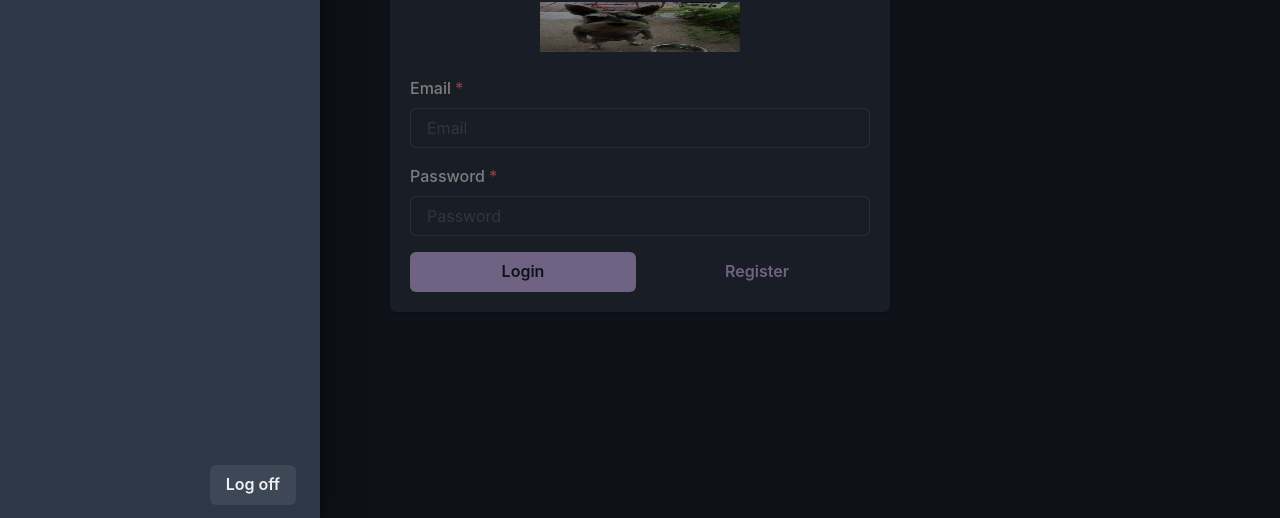
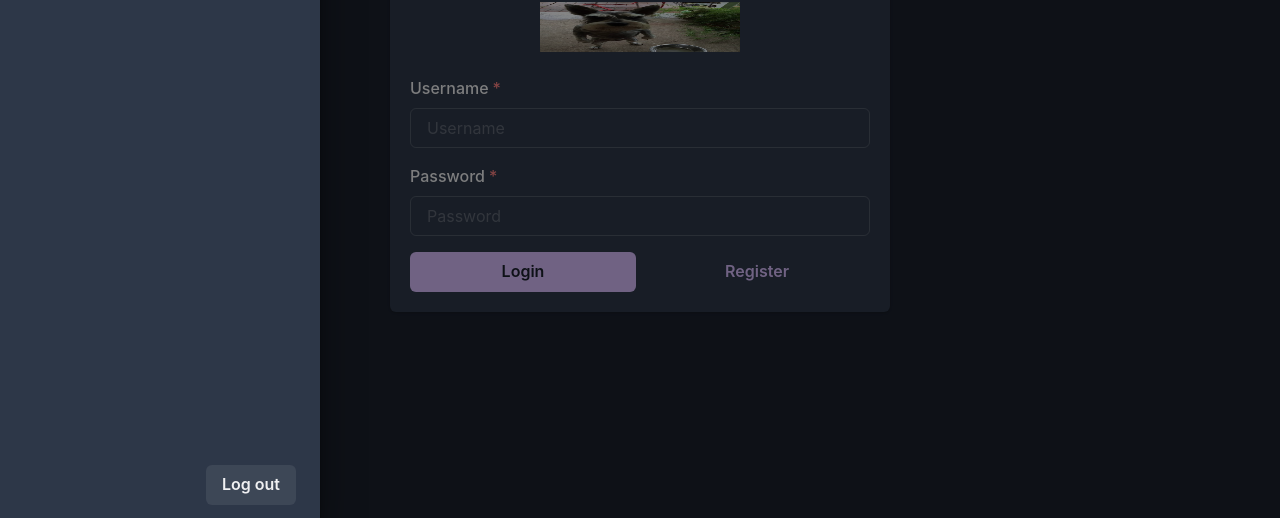
Before and after one commit to 4193883-eng/shed.edu, a React (Vite) app: page /signin in a window 1280 px wide. Both pictures are taken after a click on the button 28 px from the left and 33 px from the top of the page. Shown: the part 279-797 px from the top of the page. Built offline with nearby package versions, Linux system fonts and the light colour scheme; no server answers.

Commit message:
add api functionality

```diff
--- a/src/components/App.jsx
+++ b/src/components/App.jsx
@@ -8,8 +8,6 @@ import RegisterPage from '../pages/auth/RegisterPage';
 import { NewsPage } from '../pages/news/NewsPage.jsx';
 
 function App() {
-  // const [isSidebarOpened, onSidebarOpen, onSidebarClose] = useDisclosure();
-
   return (
     <Routes>
       <Route element={<RootLayout />}>
--- a/src/components/rootLayoutComponents/Sidebar.jsx
+++ b/src/components/rootLayoutComponents/Sidebar.jsx
@@ -10,11 +10,14 @@ import {
   DrawerBody,
 } from '@chakra-ui/react';
 import PropTypes from 'prop-types';
+import { useDispatch } from 'react-redux';
 import { SiteLogo } from '../SiteLogo.jsx';
 import { IoClose } from 'react-icons/io5';
 import { Link } from 'react-router-dom';
+import { flushAuthTokenAction } from '../../redux/auth/authActions.js';
 
 export function Sidebar({ isOpen = false, onClose }) {
+  const dispatch = useDispatch();
   return (
     <Drawer placement={'left'} isOpen={isOpen} onClose={onClose}>
       <DrawerOverlay />
@@ -49,8 +52,14 @@ export function Sidebar({ isOpen = false, onClose }) {
           </Flex>
         </DrawerBody>
         <DrawerFooter>
-          <Button as={Link} to={'/'}>
-            Log off
+          <Button
+            onClick={() => {
+              dispatch(flushAuthTokenAction());
+            }}
+            as={Link}
+            to={'/'}
+          >
+            Log out
           </Button>
         </DrawerFooter>
       </DrawerContent>
--- a/src/pages/auth/LoginPage.jsx
+++ b/src/pages/auth/LoginPage.jsx
@@ -1,3 +1,6 @@
+import { setAuthTokenAction } from '../../redux/auth/authActions';
+import { loginService } from '../../services/authServices';
+import { useDispatch } from 'react-redux';
 import { InputField } from '../../components/auth/InputField';
 import { useFormik } from 'formik';
 import * as yup from 'yup';
@@ -9,11 +12,12 @@ import {
   CardBody,
   Button,
   ButtonGroup,
+  useToast,
 } from '@chakra-ui/react';
-import { Link } from 'react-router-dom';
+import { Link, useNavigate } from 'react-router-dom';
 
 const validationSchema = yup.object().shape({
-  email: yup
+  username: yup
     .string()
     .min(3)
     .max(50, 'Email cannot be longer than 50')
@@ -21,15 +25,31 @@ const validationSchema = yup.object().shape({
   password: yup.string().min(8).max(255).required('Password is required'),
 });
 
-export default function RegisterPage() {
+export default function LoginPage() {
+  const toast = useToast();
+  const navigate = useNavigate();
+  const dispatch = useDispatch();
   const formik = useFormik({
     initialValues: {
-      email: '',
+      username: '',
       password: '',
     },
     validationSchema,
     onSubmit: (values) => {
-      console.log(values);
+      loginService(values)
+        .then((user) => {
+          dispatch(setAuthTokenAction(user.token));
+        })
+        .catch((err) => {
+          toast({
+            title: 'An error has been encountered',
+            message: err.message,
+            status: 'error',
+          });
+        })
+        .finally(() => {
+          navigate('/');
+        });
     },
   });
   return (
@@ -45,6 +65,7 @@ export default function RegisterPage() {
         >
           <SiteLogo to="/signin">SignIn</SiteLogo>
           <Box
+            as="form"
             mt={'2'}
             display={'flex'}
             flexDir={'column'}
@@ -52,14 +73,15 @@ export default function RegisterPage() {
             justifyContent={'center'}
             alignItems={'center'}
             w={'100%'}
+            onSubmit={formik.handleSubmit}
           >
             <InputField
               required={true}
-              label={'Email'}
+              label={'Username'}
               disabled={false}
-              meta={formik.getFieldMeta('email')}
-              placeholder="Email"
-              {...formik.getFieldProps('email')}
+              meta={formik.getFieldMeta('username')}
+              placeholder="Username"
+              {...formik.getFieldProps('username')}
             />
             <InputField
               required={true}
@@ -71,7 +93,7 @@ export default function RegisterPage() {
               {...formik.getFieldProps('password')}
             />
             <ButtonGroup w={'100%'}>
-              <Button colorScheme="purple" w={'100%'}>
+              <Button type="submit" colorScheme="purple" w={'100%'}>
                 Login
               </Button>
               <Button
--- a/src/pages/auth/RegisterPage.jsx
+++ b/src/pages/auth/RegisterPage.jsx
@@ -1,3 +1,6 @@
+import { setAuthTokenAction } from '../../redux/auth/authActions';
+import { registerService } from '../../services/authServices';
+import { useDispatch } from 'react-redux';
 import { InputField } from '../../components/auth/InputField';
 import { useFormik } from 'formik';
 import * as yup from 'yup';
@@ -9,11 +12,12 @@ import {
   CardBody,
   Button,
   ButtonGroup,
+  useToast,
 } from '@chakra-ui/react';
-import { Link } from 'react-router-dom';
+import { Link, useNavigate } from 'react-router-dom';
 
 const validationSchema = yup.object().shape({
-  email: yup
+  username: yup
     .string()
     .min(3)
     .max(50, 'Email cannot be longer than 50')
@@ -24,16 +28,32 @@ const validationSchema = yup.object().shape({
 });
 
 export default function RegisterPage() {
+  const toast = useToast();
+  const navigate = useNavigate();
+  const dispatch = useDispatch();
   const formik = useFormik({
     initialValues: {
-      email: '',
+      username: '',
       password: '',
       firstName: '',
       lastName: '',
     },
     validationSchema,
     onSubmit: (values) => {
-      console.log(values);
+      registerService(values)
+        .then((user) => {
+          dispatch(setAuthTokenAction(user.token));
+        })
+        .catch((err) => {
+          toast({
+            title: 'An error has been encountered',
+            message: err.message,
+            status: 'error',
+          });
+        })
+        .finally(() => {
+          navigate('/');
+        });
     },
   });
   return (
@@ -48,20 +68,22 @@ export default function RegisterPage() {
         >
           <SiteLogo to="/signin">SignIn</SiteLogo>
           <Box
+            as="form"
             mt={'2'}
             display={'flex'}
             flexDir={'column'}
             gap={'4'}
             justifyContent={'center'}
             alignItems={'center'}
+            onSubmit={formik.handleSubmit}
           >
             <InputField
               required={true}
-              label={'Email'}
+              label={'Username'}
               disabled={false}
-              meta={formik.getFieldMeta('email')}
-              placeholder="Email"
-              {...formik.getFieldProps('email')}
+              meta={formik.getFieldMeta('username')}
+              placeholder="Username"
+              {...formik.getFieldProps('username')}
             />
             <InputField
               required={true}
@@ -91,7 +113,7 @@ export default function RegisterPage() {
               />
             </ButtonGroup>
             <ButtonGroup w={'100%'}>
-              <Button colorScheme="purple" w={'100%'}>
+              <Button type="submit" colorScheme="purple" w={'100%'}>
                 Register
               </Button>
               <Button
```
